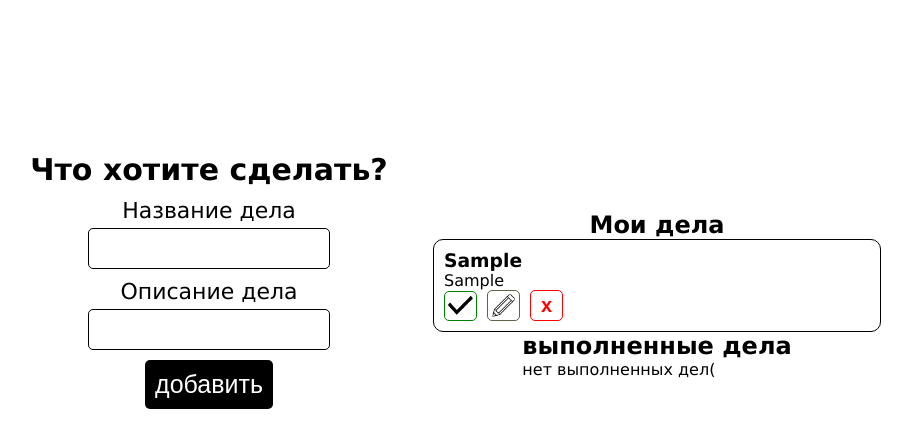
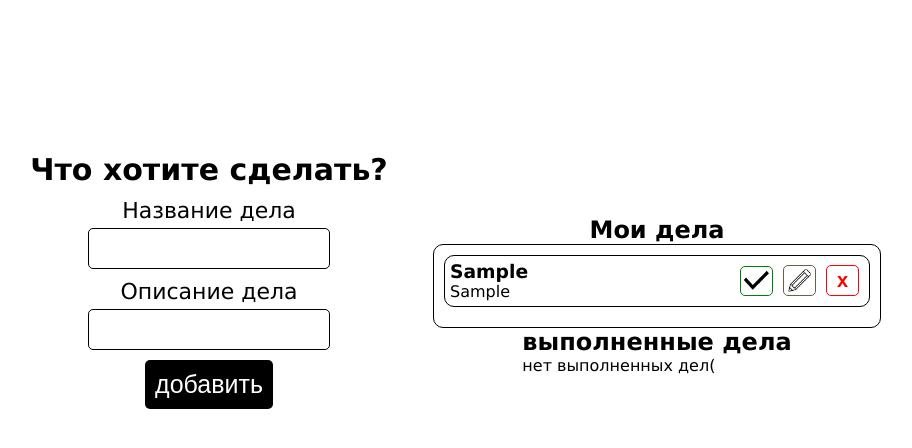
Before and after one commit to akaryaka/todo-vue-ts, a Vue app: page / in a window 1280 px wide. Both pictures are taken after typing "Sample", "Sample" into the empty fields and a click on the input "добавить". Shown: the top 448 px of the page, without its empty margins (207-1119 px from the left). Built offline with nearby package versions, Linux system fonts and the light colour scheme.

Commit message:
ref: components; project working

```diff
--- a/src/components/Todo.vue
+++ b/src/components/Todo.vue
@@ -1,7 +1,8 @@
 <script lang="ts" setup>
   import { stubs, todos } from '../constants/index.ts';
-  import { doneTask, editSubmitTask, editTask, removeTask  } from '../composables/todos.ts';
   import TodoForm from './todo/TodoForm.vue';
+  import TodoList from './todo/TodoList.vue';
+  import TodoListDone from './todo/TodoListDone.vue';
 </script>
 
 <template>
@@ -14,41 +15,10 @@
       <div class="todo__output">
         <h2 class="title-2">Мои дела</h2>
         <article class="todo__output-content">
-          <ul class="list">
-            <li :class="todo.class" v-for="(todo, index) in todos" :key="todo.id">
-              <div class="list__item-content">
-                <h3 v-if="!todo.isEdit">{{ todo.title }}</h3>
-                <p v-if="!todo.isEdit">{{ todo.desc }}</p>
-                <div v-if="todo.isEdit" class="inputs-wrapper">
-                  <input class="todo__input" v-model="todo.title" type="text" placeholder="отредактируйте заголовок">
-                  <input class="todo__input" v-model="todo.desc" type="text" placeholder="отредактируйте описание">
-                  <button @click="editSubmitTask(index)" class="add-btn">ок</button>
-                </div>
-              </div>
-              <div v-if="!todo.isEdit" class="btn-wrapper">
-                <button @click="doneTask(index)" class="done-btn btn" >
-                  <img class="done-icon" src="/done.jpg" alt="done">
-                </button>
-                <button @click="editTask(index)" class="edit-btn btn">
-                  <img class="edit-icon" src="/edit.png" alt="edit">
-                </button>
-                <button @click="removeTask(index)" class="delete-btn btn">x</button>
-              </div>
-            </li>
-          </ul>
+          <TodoList />
           <img v-if="stubs.imgVisible || todos.length == 0" class="stub-img" src="/cat.jpg" alt="cat">
         </article>
-
-        <div class="done__tasks">
-          <h2 class="title-2">выполненные дела</h2>
-          <ul class="list">
-            <li v-for="todo in todos.filter((t:any) => t.done)"  class="list__item"  :key="todo.id">
-              <p> {{ todo.title }}</p>
-              <p> {{ todo.desc }}</p>
-            </li>
-          </ul>
-          <p v-show="todos.length == 0 || todos.filter((t:any) => t.done).length == 0">нет выполненных дел(</p>
-        </div>
+        <TodoListDone />
       </div>
     </div>
   </div>
@@ -101,70 +71,7 @@
     }
   }
 
-  .btn-wrapper {
-    display: flex;
-    align-items: center;
-  }
-
-  .edit {
-    &-btn {
-      background-color: #fff;
-      border: 1px solid rgb(97, 97, 76);
-      border-radius: 5px;
-      padding: 1px;
-      margin-right: 10px;
-      height: 31px;
-      display: flex;
-      justify-content: center;
-      align-items: center;
-      width: 33px;
-    }
-    &-icon {
-      width: 80%;
-    }
-  }
-
-  .delete-btn {
-    padding: 3px 10px;
-    background-color: #fff;
-    color: red;
-    border: 1px solid red;
-    border-radius: 5px;
-    font-size: 20px;
-    font-weight: 700;
-    margin-right: 5px;
-  }
-
-  .done {
-    &-btn {
-      border: 1px solid green;
-      border-radius: 5px;
-      height: 30px;
-      margin-right: 10px;
-      background-color: #fff;
-      display: flex;
-      justify-content: center;
-      align-items: center;
-    }
-    &-icon {
-      width: 90%;
-    }
-  }
-
   .stub-img {
     width: 100%;
   }
-
-  .list__item.done {
-    background-color: aquamarine;
-  }
-
-  .inputs-wrapper {
-    display: flex;
-    align-items: center;
-    column-gap: 10px;
-    & > .todo__input {
-      margin-bottom: 0;
-    }
-  }
 </style>
--- a/src/components/todo/TodoList.vue
+++ b/src/components/todo/TodoList.vue
@@ -1,24 +1,31 @@
 <template>
   <ul class="list">
-    <li>
+    <li :class="todo.class" v-for="(todo, index) in todos" :key="todo.id">
       <div class="list__item-content">
-        <h3>{{ title }}</h3>
-        <p>{{ desc }}</p>
-        <div class="inputs-wrapper">
-          <input class="todo__input" type="text" placeholder="отредактируйте заголовок">
-          <input class="todo__input"  type="text" placeholder="отредактируйте описание">
-          <button  class="add-btn">ок</button>
+        <h3 v-if="!todo.isEdit">{{ todo.title }}</h3>
+        <p v-if="!todo.isEdit">{{ todo.desc }}</p>
+        <div v-if="todo.isEdit" class="inputs-wrapper">
+          <input class="todo__input" v-model="todo.title" type="text" placeholder="отредактируйте заголовок">
+          <input class="todo__input" v-model="todo.desc" type="text" placeholder="отредактируйте описание">
+          <button @click="editSubmitTask(index)" class="add-btn">ок</button>
         </div>
+      </div>
+      <div v-if="!todo.isEdit" class="btn-wrapper">
+        <button @click="doneTask(index)" class="done-btn btn" >
+          <img class="done-icon" src="/done.jpg" alt="done">
+        </button>
+        <button @click="editTask(index)" class="edit-btn btn">
+          <img class="edit-icon" src="/edit.png" alt="edit">
+        </button>
+        <button @click="removeTask(index)" class="delete-btn btn">x</button>
       </div>
     </li>
   </ul>
 </template>
 
 <script setup>
-  defineProps({
-    title: '',
-    desc: ''
-  })
+  import { todos } from '../../constants';
+  import { doneTask, editTask, editSubmitTask, removeTask } from '../../composables/todos';
 </script>
 
 <style lang="scss" scoped>
@@ -35,4 +42,67 @@
     }
   }
 
+  .list__item.done {
+    background-color: aquamarine;
+  }
+
+  .inputs-wrapper {
+    display: flex;
+    align-items: center;
+    column-gap: 10px;
+    & > .todo__input {
+      margin-bottom: 0;
+    }
+  }
+
+  .btn-wrapper {
+    display: flex;
+    align-items: center;
+  }
+
+  .edit {
+    &-btn {
+      background-color: #fff;
+      border: 1px solid rgb(97, 97, 76);
+      border-radius: 5px;
+      padding: 1px;
+      margin-right: 10px;
+      height: 31px;
+      display: flex;
+      justify-content: center;
+      align-items: center;
+      width: 33px;
+    }
+    &-icon {
+      width: 80%;
+    }
+  }
+
+  .delete-btn {
+    padding: 3px 10px;
+    background-color: #fff;
+    color: red;
+    border: 1px solid red;
+    border-radius: 5px;
+    font-size: 20px;
+    font-weight: 700;
+    margin-right: 5px;
+  }
+
+  .done {
+    &-btn {
+      border: 1px solid green;
+      border-radius: 5px;
+      height: 30px;
+      margin-right: 10px;
+      background-color: #fff;
+      display: flex;
+      justify-content: center;
+      align-items: center;
+    }
+    &-icon {
+      width: 90%;
+    }
+  }
+
 </style>
--- /dev/null
+++ b/src/components/todo/TodoListDone.vue
@@ -0,0 +1,16 @@
+<template>
+    <div class="done__tasks">
+        <h2 class="title-2">выполненные дела</h2>
+        <ul class="list">
+            <li v-for="todo in todos.filter((t:any) => t.done)"  class="list__item"  :key="todo.id">
+                <p> {{ todo.title }}</p>
+                <p> {{ todo.desc }}</p>
+            </li>
+        </ul>
+        <p v-show="todos.length == 0 || todos.filter((t:any) => t.done).length == 0">нет выполненных дел(</p>
+    </div>
+</template>
+
+<script lang="ts" setup>
+    import { todos } from '../../constants';
+</script>
```
Also changed, not shown: src/style.css (line endings or trailing spaces).
